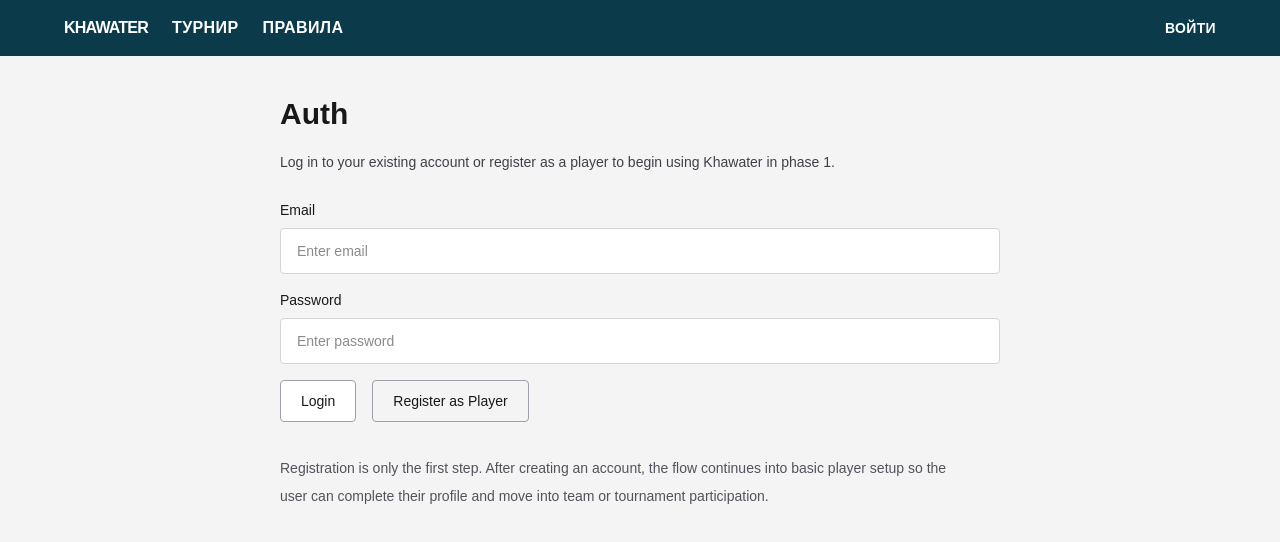
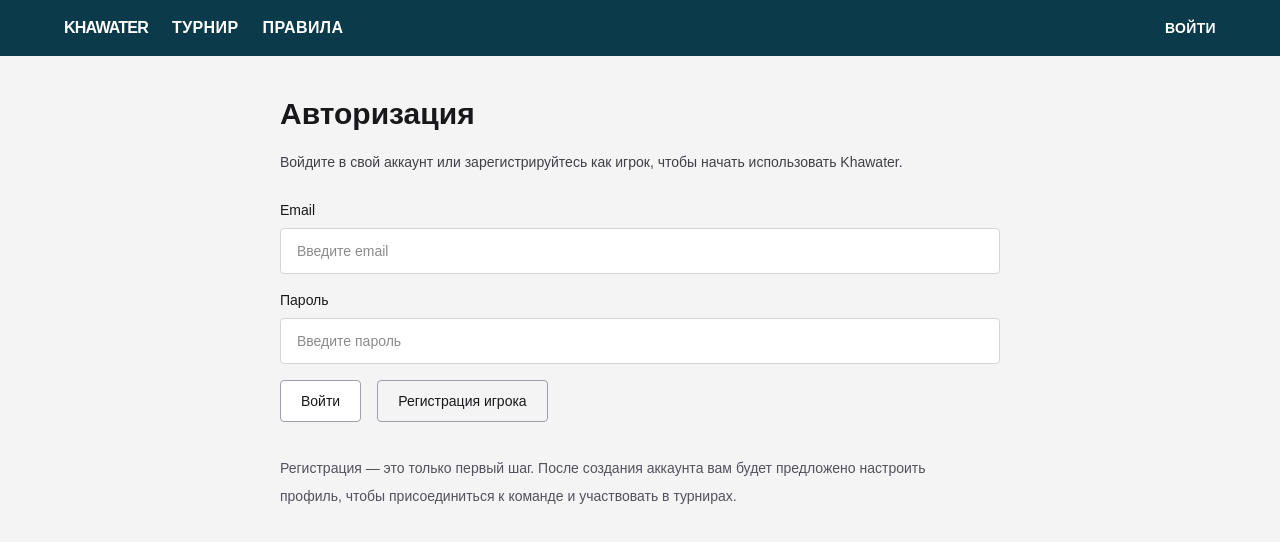
Before and after one commit to kyahoo/Khawater-Q1-2026, a Next.js app: page /auth in a window 1280 px wide. Shown: the top 542 px of the page. Built offline with nearby package versions, Linux system fonts and the light colour scheme; no server answers.

Commit message:
chore: translate authentication page text to Russian

```diff
--- a/app/auth/page.tsx
+++ b/app/auth/page.tsx
@@ -59,12 +59,12 @@ export default function AuthPage() {
       }
 
       if (!data.user) {
-        throw new Error("Login did not return a user.");
+        throw new Error("Вход выполнен, но пользователь не был возвращен.");
       }
 
       await routeUserAfterAuth(data.user.id, router);
     } catch (error) {
-      setErrorMessage(error instanceof Error ? error.message : "Login failed.");
+      setErrorMessage(error instanceof Error ? error.message : "Не удалось выполнить вход.");
     } finally {
       setIsLoading(false);
     }
@@ -96,11 +96,11 @@ export default function AuthPage() {
       }
 
       setErrorMessage(
-        "Signup succeeded but no active session was created. Check your Supabase auth settings."
+        "Регистрация прошла успешно, но активная сессия не была создана. Проверьте настройки Supabase Auth."
       );
     } catch (error) {
       setErrorMessage(
-        error instanceof Error ? error.message : "Registration failed."
+        error instanceof Error ? error.message : "Не удалось завершить регистрацию."
       );
     } finally {
       setIsLoading(false);
@@ -112,10 +112,10 @@ export default function AuthPage() {
       <SiteHeader />
 
       <main className="mx-auto max-w-3xl px-6 py-10">
-        <h1 className="mb-4 text-3xl font-semibold">Auth</h1>
+        <h1 className="mb-4 text-3xl font-semibold">Авторизация</h1>
         <p className="mb-6 max-w-2xl text-sm leading-7 text-zinc-700">
-          Log in to your existing account or register as a player to begin using
-          Khawater in phase 1.
+          Войдите в свой аккаунт или зарегистрируйтесь как игрок, чтобы начать
+          использовать Khawater.
         </p>
 
         <form
@@ -132,19 +132,19 @@ export default function AuthPage() {
               name="email"
               value={email}
               onChange={(event) => setEmail(event.target.value)}
-              placeholder="Enter email"
+              placeholder="Введите email"
               className="w-full rounded border border-zinc-300 bg-white px-4 py-3 text-sm outline-none"
             />
           </div>
 
           <div>
-            <label className="mb-2 block text-sm font-medium">Password</label>
+            <label className="mb-2 block text-sm font-medium">Пароль</label>
             <input
               type="password"
               name="password"
               value={password}
               onChange={(event) => setPassword(event.target.value)}
-              placeholder="Enter password"
+              placeholder="Введите пароль"
               className="w-full rounded border border-zinc-300 bg-white px-4 py-3 text-sm outline-none"
             />
           </div>
@@ -154,7 +154,7 @@ export default function AuthPage() {
               disabled={isLoading}
               className="rounded border border-zinc-400 bg-white px-5 py-2.5 text-sm font-medium"
             >
-              {isLoading ? "Working..." : "Login"}
+              {isLoading ? "Обработка..." : "Войти"}
             </button>
             <button
               type="button"
@@ -170,7 +170,7 @@ export default function AuthPage() {
               disabled={isLoading}
               className="rounded border border-zinc-400 px-5 py-2.5 text-sm font-medium"
             >
-              {isLoading ? "Working..." : "Register as Player"}
+              {isLoading ? "Обработка..." : "Регистрация игрока"}
             </button>
           </div>
         </form>
@@ -182,9 +182,9 @@ export default function AuthPage() {
         )}
 
         <p className="max-w-2xl text-sm leading-7 text-zinc-600">
-          Registration is only the first step. After creating an account, the
-          flow continues into basic player setup so the user can complete their
-          profile and move into team or tournament participation.
+          Регистрация — это только первый шаг. После создания аккаунта вам будет
+          предложено настроить профиль, чтобы присоединиться к команде и
+          участвовать в турнирах.
         </p>
       </main>
     </div>
```
